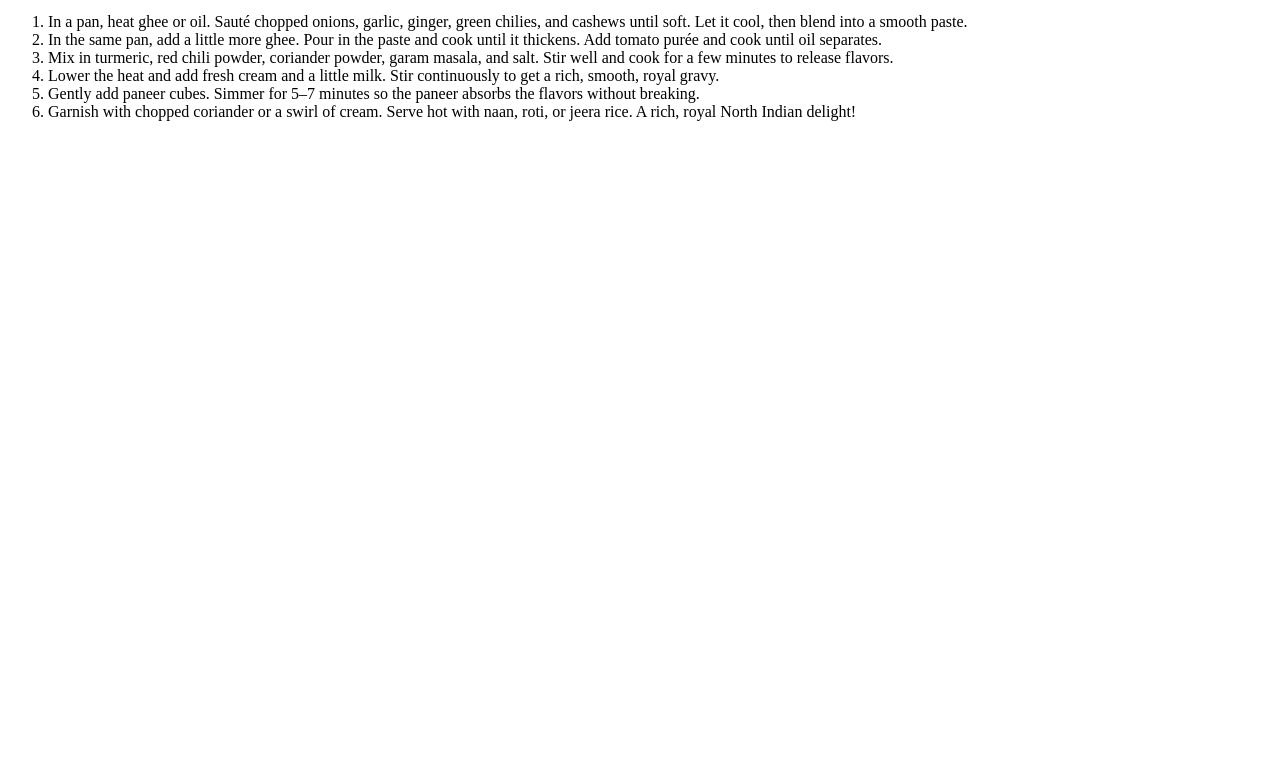
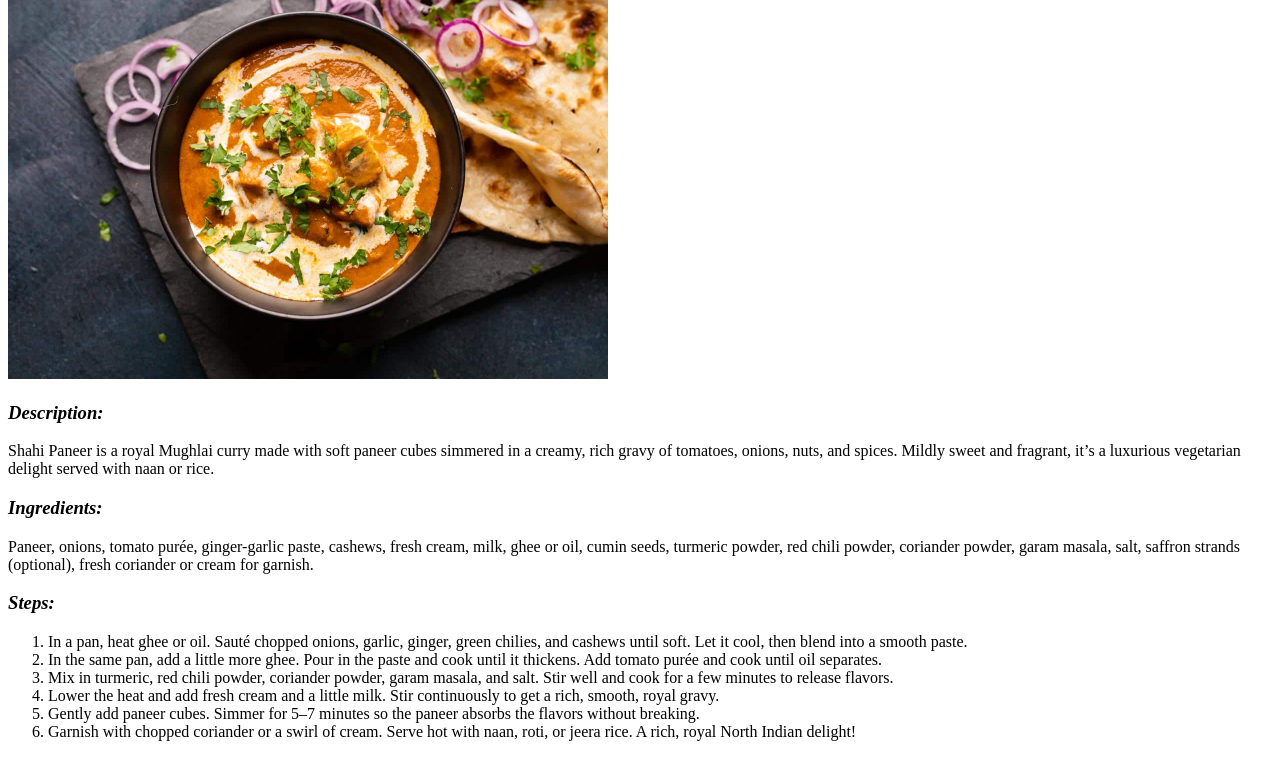
Before and after one commit to Himanshu-K06/odin_recipes, a plain HTML site: page dishes/shahi_paneer.html in a window 1280 px wide. Shown: the part 101-858 px from the top of the page. Before the commit the page ends 800 px from the top, so only its background shows below. Drawn offline with Linux system fonts and the light colour scheme.

Commit message:
add description,ingredients,steps

```diff
--- a/dishes/shahi_paneer.html
+++ b/dishes/shahi_paneer.html
@@ -8,6 +8,11 @@
 <body>
     <h1>shahi paneer</h1>
     <img src="Shahi-paneer.jpg" alt="shahi paneer image" height="400" width="600">
+    <h3><em>Description:</em></h3>
+    <p>Shahi Paneer is a royal Mughlai curry made with soft paneer cubes simmered in a creamy, rich gravy of tomatoes, onions, nuts, and spices. Mildly sweet and fragrant, it’s a luxurious vegetarian delight served with naan or rice.</p>
+    <h3><em>Ingredients:</em></h3>
+    <p>Paneer, onions, tomato purée, ginger-garlic paste, cashews, fresh cream, milk, ghee or oil, cumin seeds, turmeric powder, red chili powder, coriander powder, garam masala, salt, saffron strands (optional), fresh coriander or cream for garnish.</p>
+    <h3><em>Steps:</em></h3>
     <ol>
         <li>In a pan, heat ghee or oil. Sauté chopped onions, garlic, ginger, green chilies, and cashews until soft. Let it cool, then blend into a smooth paste.</li>
         <li>In the same pan, add a little more ghee. Pour in the paste and cook until it thickens. Add tomato purée and cook until oil separates.</li>
```
Also changed, not shown: dishes/chicken_korma.html (+5 -0 lines), dishes/chole_bhature.html (+5 -0 lines), dishes/sweets/rasmalai.html (+5 -0 lines), dishes/Shahi-paneer.jpg (added), dishes/chicken_korma.jpg (added), dishes/chole bhature image.jpg (added).
